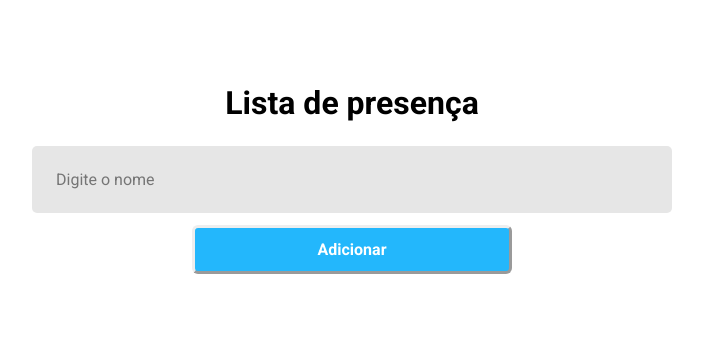
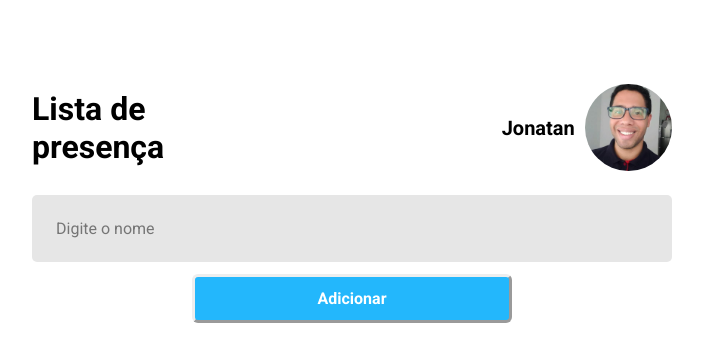
Before and after one commit to Jonatan1103/app-reactjs, a React (Vite) app: page / in a window 1280 px wide. Shown: the top 362 px of the page, without its empty margins (288-991 px from the left). Built offline with nearby package versions, Linux system fonts and the light colour scheme.

Commit message:
colocando foto

```diff
--- a/src/pages/Home/index.jsx
+++ b/src/pages/Home/index.jsx
@@ -1,10 +1,12 @@
 import './style.css'
+import fotoPerfil from '../../images/jonatan.png'
 
 import { Card } from '../../components/Card';
 import { useState } from 'react';
 
 export function Home() {
-  const [studentName, setStudentName] = useState('Amanda')
+  const [studentName, setStudentName] = useState()
+
   const [students, setStudents] = useState([])
 
   function handleAddStudent() {
@@ -22,12 +24,20 @@ export function Home() {
   return (
 
     <div className='container'>
-      <h1>Lista de presença</h1>
+      <header>
+        <h1>Lista de presença</h1>
+        <div>
+          <strong>Jonatan</strong>
+          <img src={fotoPerfil} alt="foto de perfil." />
+        </div>
+      </header>
+
       <input
         type="text"
         placeholder="Digite o nome"
         onChange={event => setStudentName(event.target.value)}
       />
+
       <button
         type="button"
         onClick={ handleAddStudent }>
@@ -35,7 +45,13 @@ export function Home() {
       </button>
 
       {
-        students.map(student => <Card name={student.name} time={student.time}/>)
+        students.map(({ name, time }, index) =>
+          <Card
+            key={index}
+            name={name}
+            time={time}
+          />
+        )
       }
     </div>
 
--- a/src/pages/Home/style.css
+++ b/src/pages/Home/style.css
@@ -4,9 +4,30 @@
   flex-direction: column;
 }
 
-.container h1 {
+.container header {
+  display: flex;
+  justify-content: space-between;
+  align-items: center;
+  width:50%;
   margin: 84px 0 24px;
 }
+
+.container header div {
+  display: flex;
+  justify-content:end;
+  align-items: center;
+}
+
+strong {
+  font-size:20px;
+}
+
+.container header img {
+  width:20%;
+  border-radius:50%;
+  margin-left:10px;
+}
+
 
 .container input{
   width:50%;
```
Also changed, not shown: src/images/jonatan.png (added).
